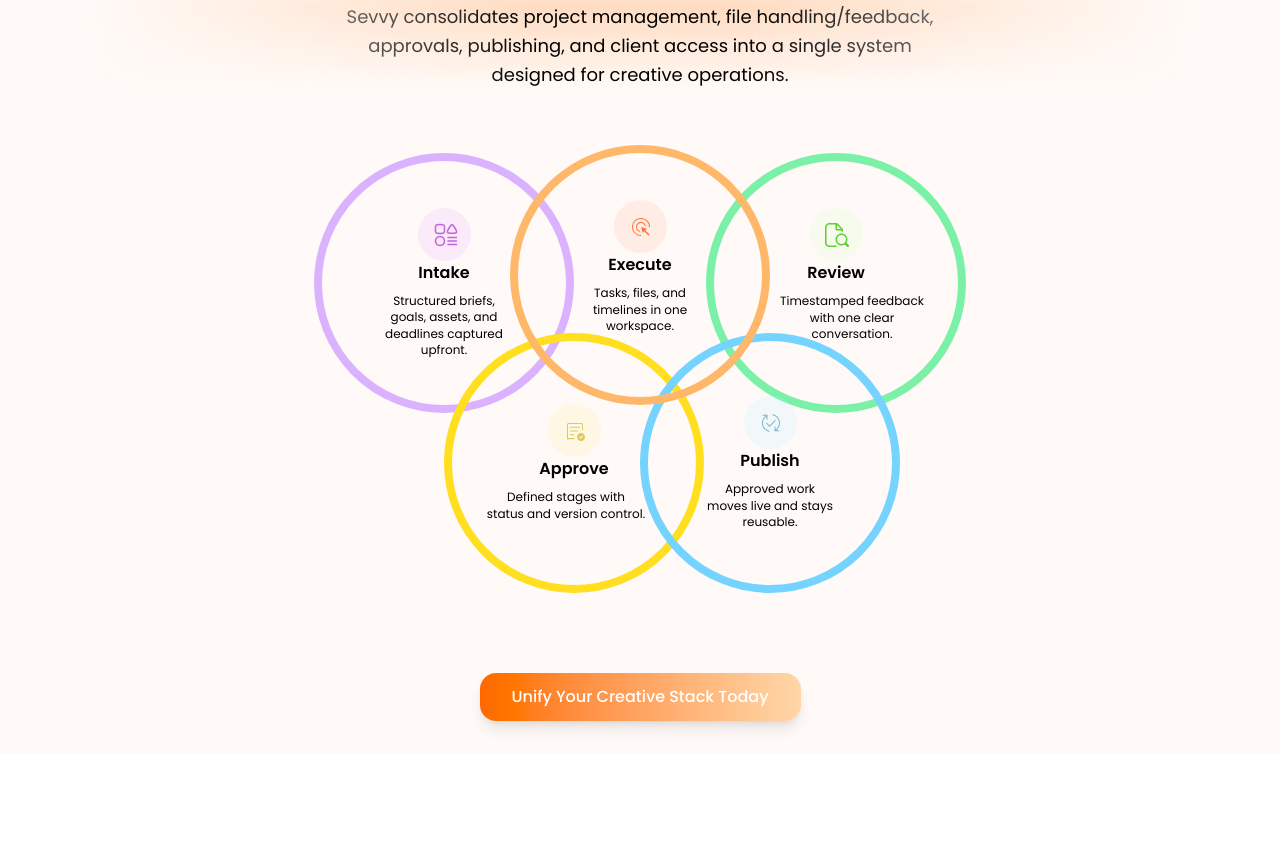
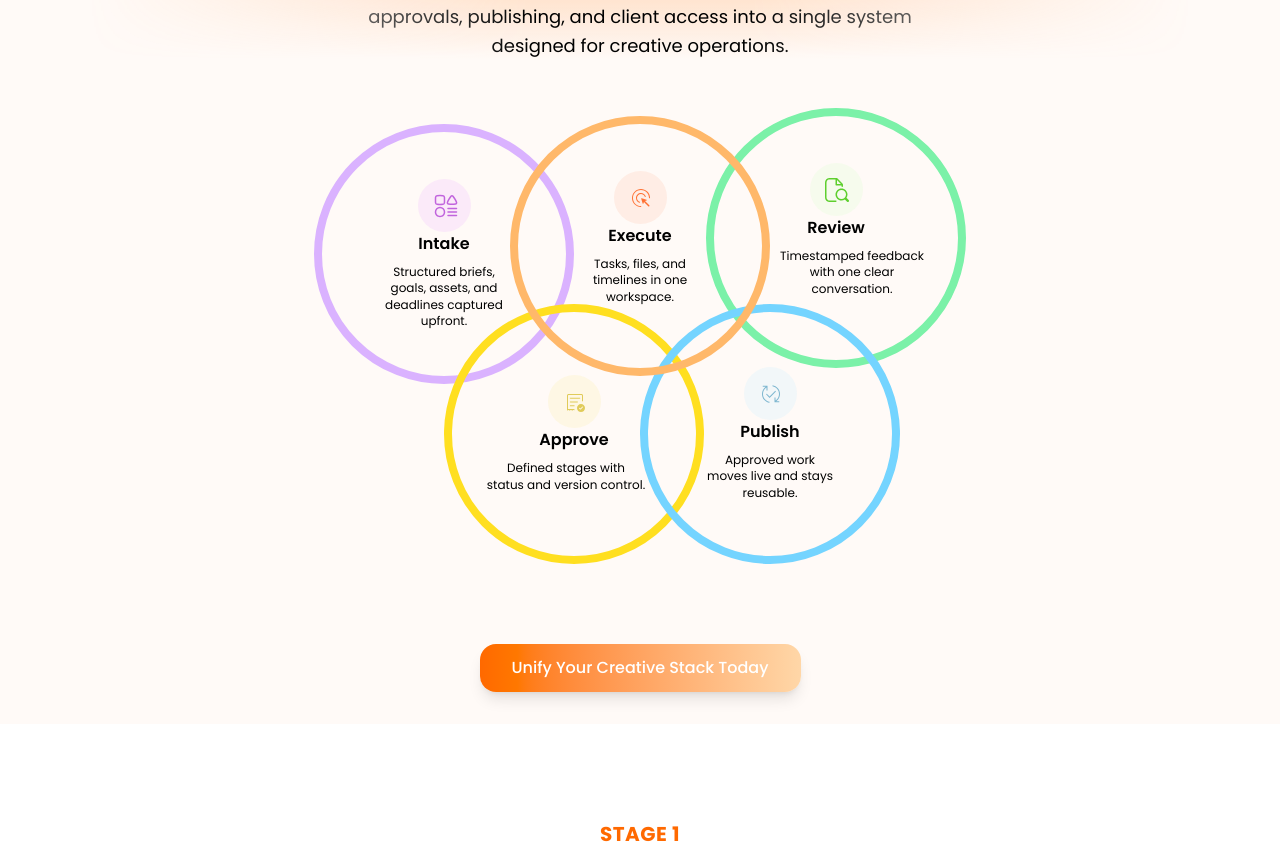
Before and after one commit to alihussnain1122/Sevvy, a React (Vite) app: page /how-it-works in a window 1280 px wide. Shown: the part 1095-1948 px from the top of the page. Built offline with nearby package versions, Linux system fonts and the light colour scheme; the HTML template or start-up script is replaced by a standard one; a web font is replaced by a local one.

Commit message:
making stages section of page 2

```diff
--- a/src/components/Works/Centeralize.jsx
+++ b/src/components/Works/Centeralize.jsx
@@ -77,7 +77,7 @@
             {/* Review */}
             <div className="relative z-10 w-[230px] h-[230px] md:w-[260px] md:h-[260px]
           rounded-full border-[8px] border-green-300
-          flex flex-col items-center justify-center text-center px-6" style={{ background: 'none' }}>
+          flex flex-col items-center justify-center text-center px-6 -mt-8">
 
               <svg width="53" height="53" viewBox="0 0 53 53" fill="none" xmlns="http://www.w3.org/2000/svg">
                 <circle cx="26.5" cy="26.5" r="26.5" fill="#D3FFC0" fill-opacity="0.2" />
--- a/src/components/Works/Hero.jsx
+++ b/src/components/Works/Hero.jsx
@@ -16,7 +16,7 @@
           </h2>
           <p className="font-poppins text-gray-700 text-base md:text-lg leading-relaxed max-w-2xl mx-auto">
             Creative work slows down when systems fragment. Sevvy replaces scattered tools
-            <br /> with a unified, connected workflow that moves content forward without friction. Briefs,
+            with a unified, connected workflow that moves content forward without friction. Briefs,
             assets, feedback, approvals, publishing, and client visibility live inside one platform,
             so teams stay aligned and output stays predictable.
           </p>
```
